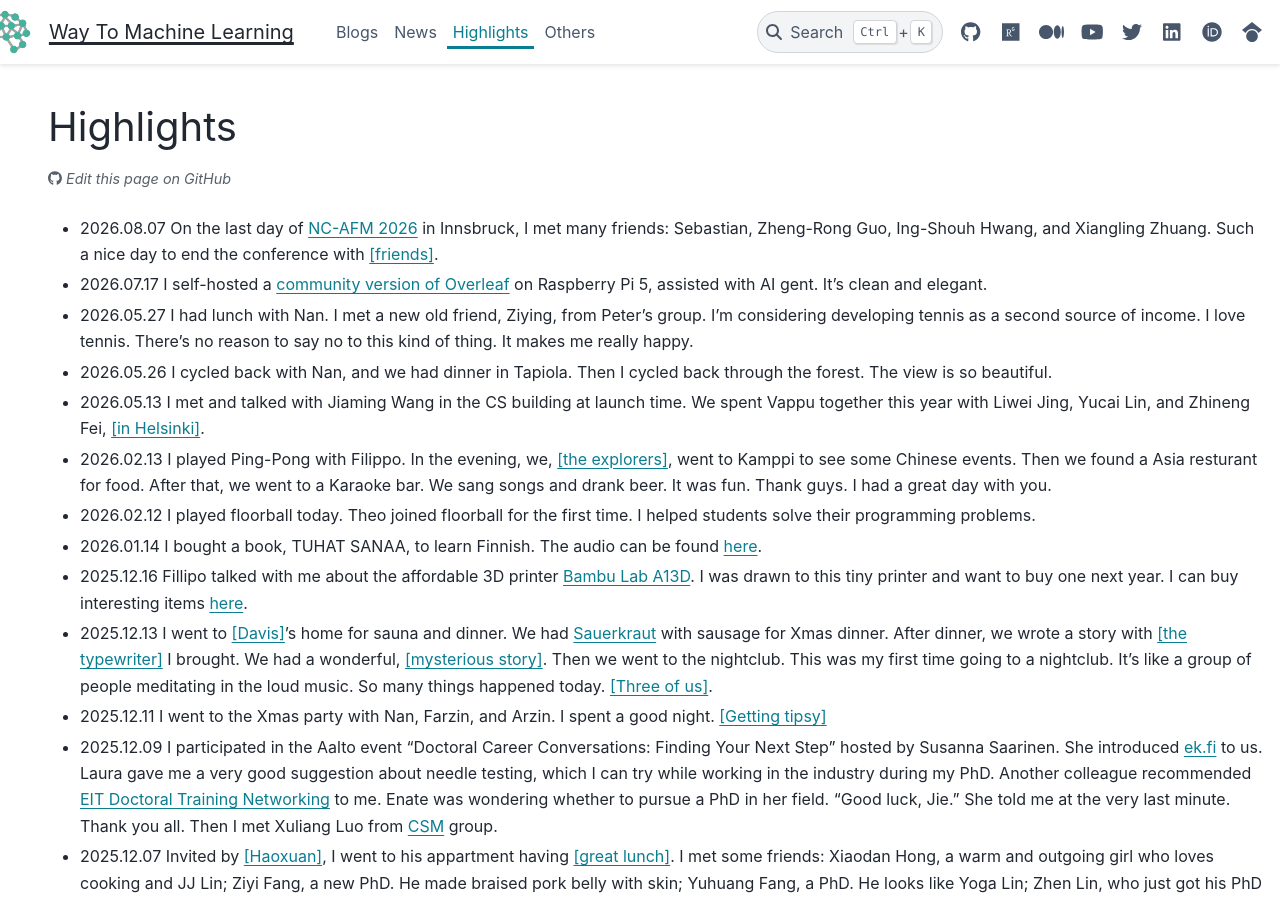
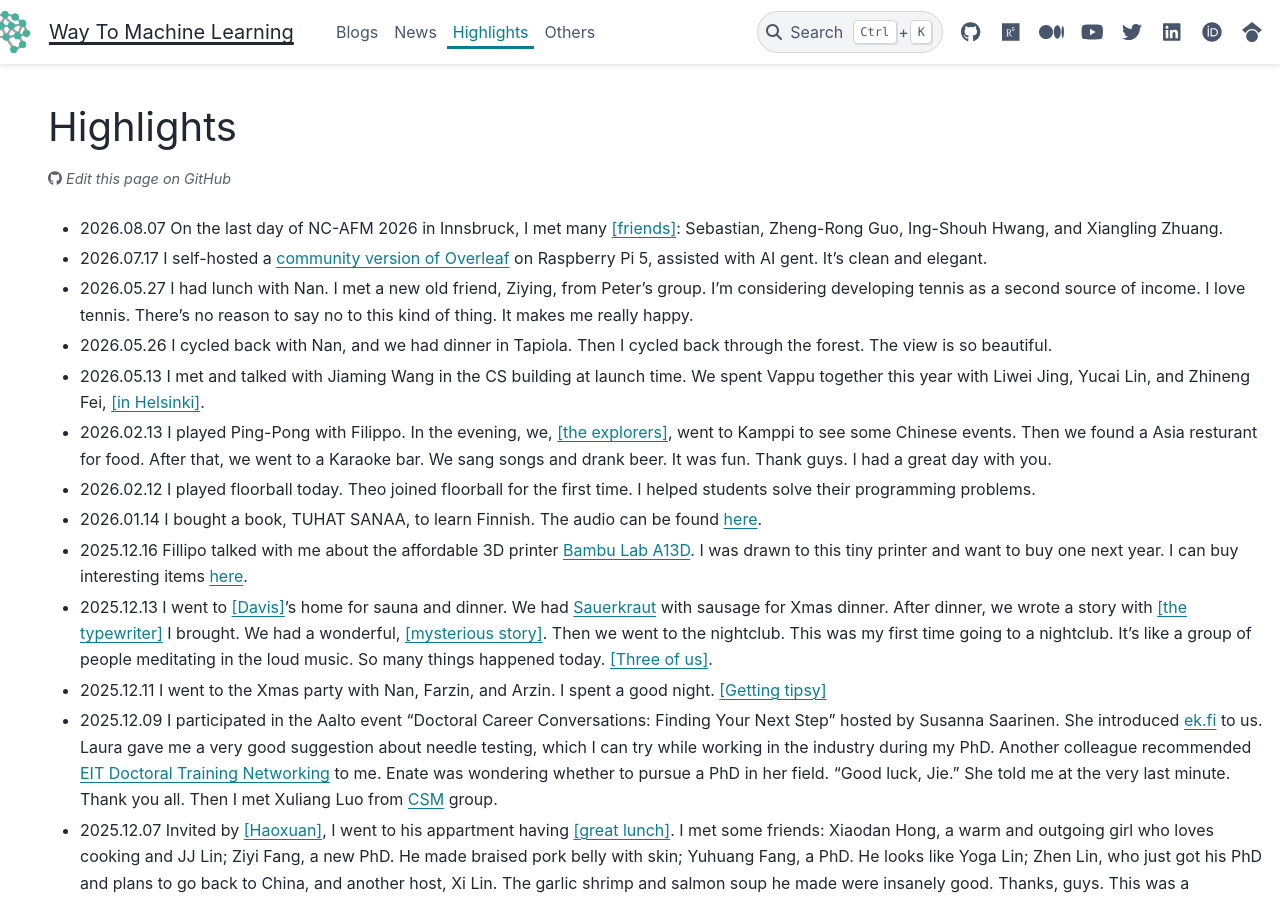
Before and after one commit to way2ml/way2ml.github.io, a Sphinx documentation site: the page built from doc/highlights.md, in a window 1280 px wide and 900 px high. Built offline with Sphinx 7.4.7 and the PyData theme 0.15.4, drawn with Linux system fonts in a browser that asks for light colours; comment, search, counter and statistics services are not loaded.

Commit message:
Update highlights.md

```diff
--- a/doc/highlights.md
+++ b/doc/highlights.md
@@ -4,7 +4,7 @@
 ---
 
 # Highlights
-- 2026.08.07 On the last day of [NC-AFM 2026](https://www.uibk.ac.at/en/congress/nc-afm-2026/) in Innsbruck, I met many friends: Sebastian, Zheng-Rong Guo, Ing-Shouh Hwang, and Xiangling Zhuang. Such a nice day to end the conference with <a href="./_static/moments/20260807_ncafm_friends.jpg" target="_blank" rel="noopener">[friends]</a>.
+- 2026.08.07 On the last day of NC-AFM 2026 in Innsbruck, I met many <a href="./_static/moments/20260807_ncafm_friends.jpg" target="_blank" rel="noopener">[friends]</a>: Sebastian, Zheng-Rong Guo, Ing-Shouh Hwang, and Xiangling Zhuang.
 - 2026.07.17 I self-hosted a [community version of Overleaf](http://88.192.136.30/) on Raspberry Pi 5, assisted with AI gent. It's clean and elegant.
 - 2026.05.27 I had lunch with Nan. I met a new old friend, Ziying, from Peter's group. I'm considering developing tennis as a second source of income. I love tennis. There's no reason to say no to this kind of thing. It makes me really happy.
 - 2026.05.26 I cycled back with Nan, and we had dinner in Tapiola. Then I cycled back through the forest. The view is so beautiful.
```
